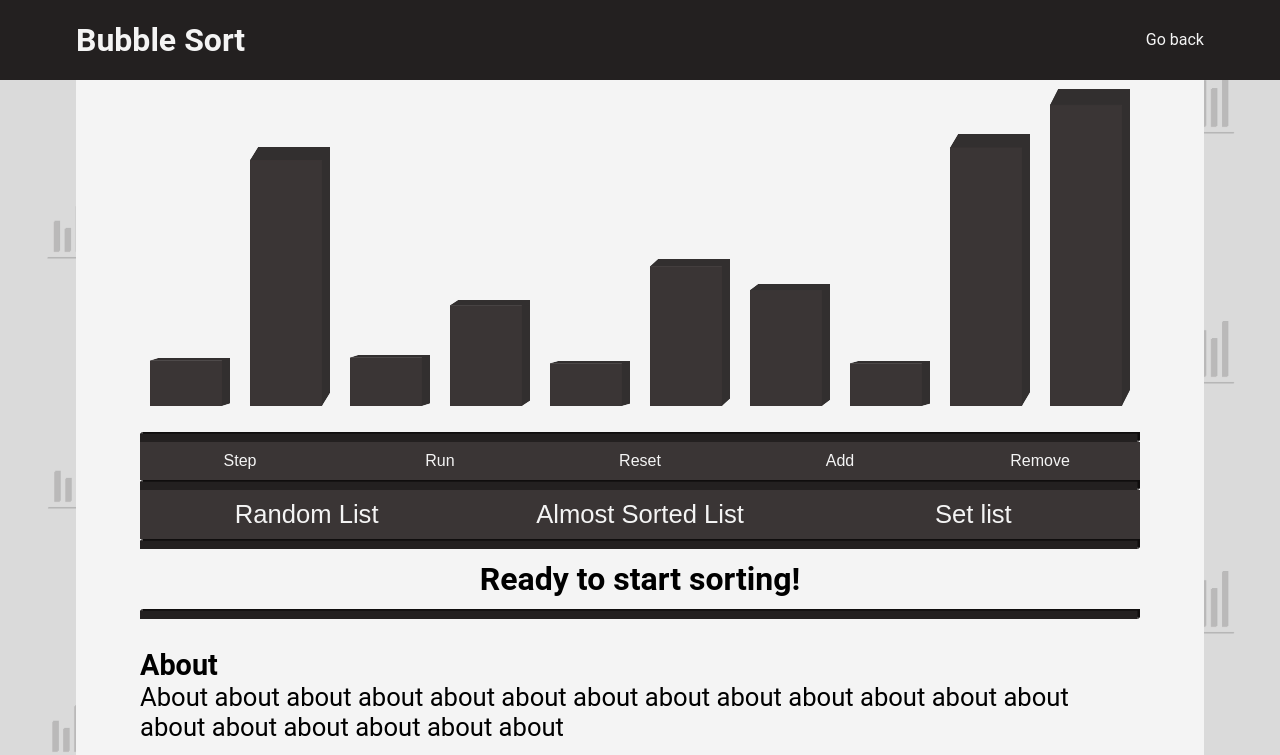
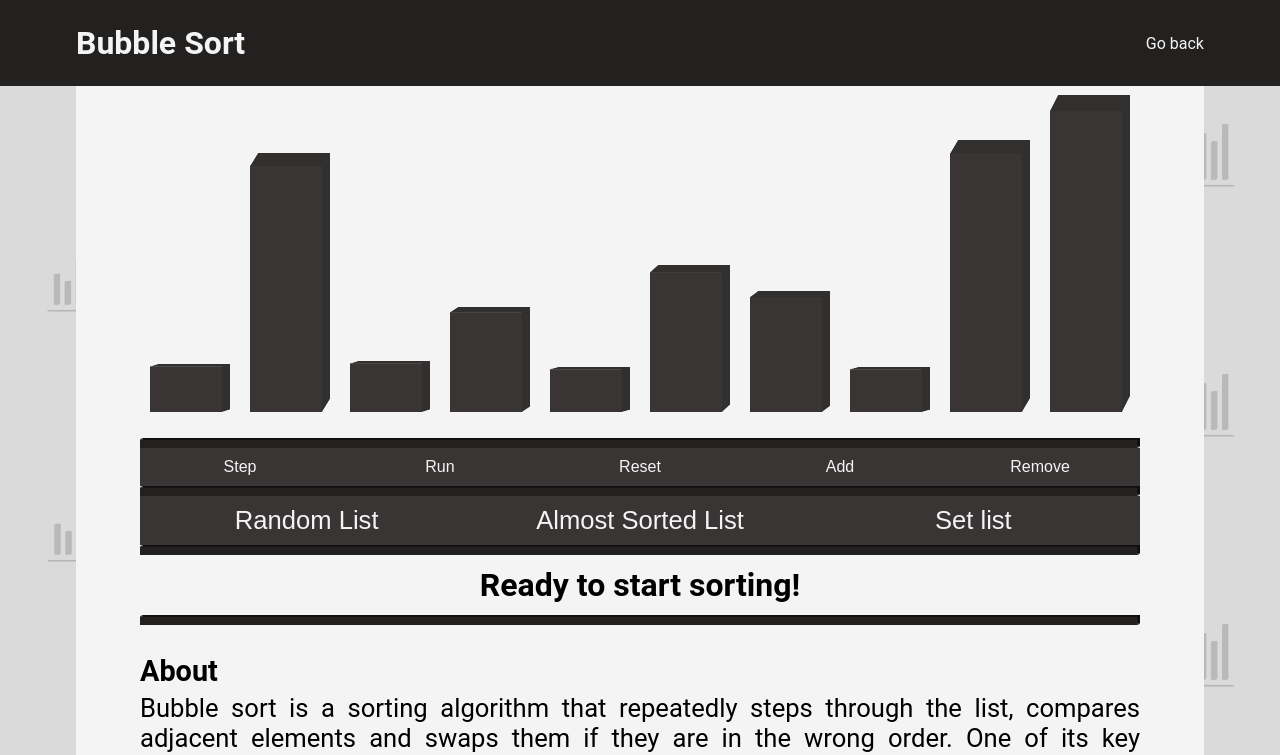
Before and after one commit to OtavioPiza/algorithm-visualizer, a React (Create React App) app: page /#/bubblesort in a window 1280 px wide. Shown: the top 755 px of the page. Built offline with nearby package versions, Linux system fonts and the light colour scheme.

Commit message:
Styling for the demo done!

```diff
--- a/src/algorithms/sorting/bubbleSort.js
+++ b/src/algorithms/sorting/bubbleSort.js
@@ -30,7 +30,7 @@ const name = () => 'Bubble Sort'
  * Returns a python implementation of the algorithm
  */
 const pythonImplementation = () => (
-`def bubble_sort(array):
+    `def bubble_sort(array):
     upperbound = len(array)
     switched = True
 
@@ -48,8 +48,10 @@ const pythonImplementation = () => (
     return array
 `)
 
-const about = () => (`
-About about about about about about about about about about about about about about about about about about about
+const about = () => (`Bubble sort is a sorting algorithm that repeatedly steps through the list, compares adjacent ` +
+`elements and swaps them if they are in the wrong order. One of its key strenghts is the ability to detect that the ` +
+`list is sorted efficiently without external help. Bubble sort should be avoided in the case of large collections. ` +
+`It will not be efficient in the case of a reverse-ordered collection.
 `)
 
 /**
--- a/src/styles/components/ArraySorter.css
+++ b/src/styles/components/ArraySorter.css
@@ -88,7 +88,11 @@
     margin-top: 0;
 }
 
+.ArraySorter .Sorter .About p {
+    text-align: justify;
+}
+
 .ArraySorter .Sorter .Implementation h3, .About h3  {
     font-size: 1.8rem;
-    margin-bottom: 0;
+    margin-bottom: 0.3rem;
 }
```
